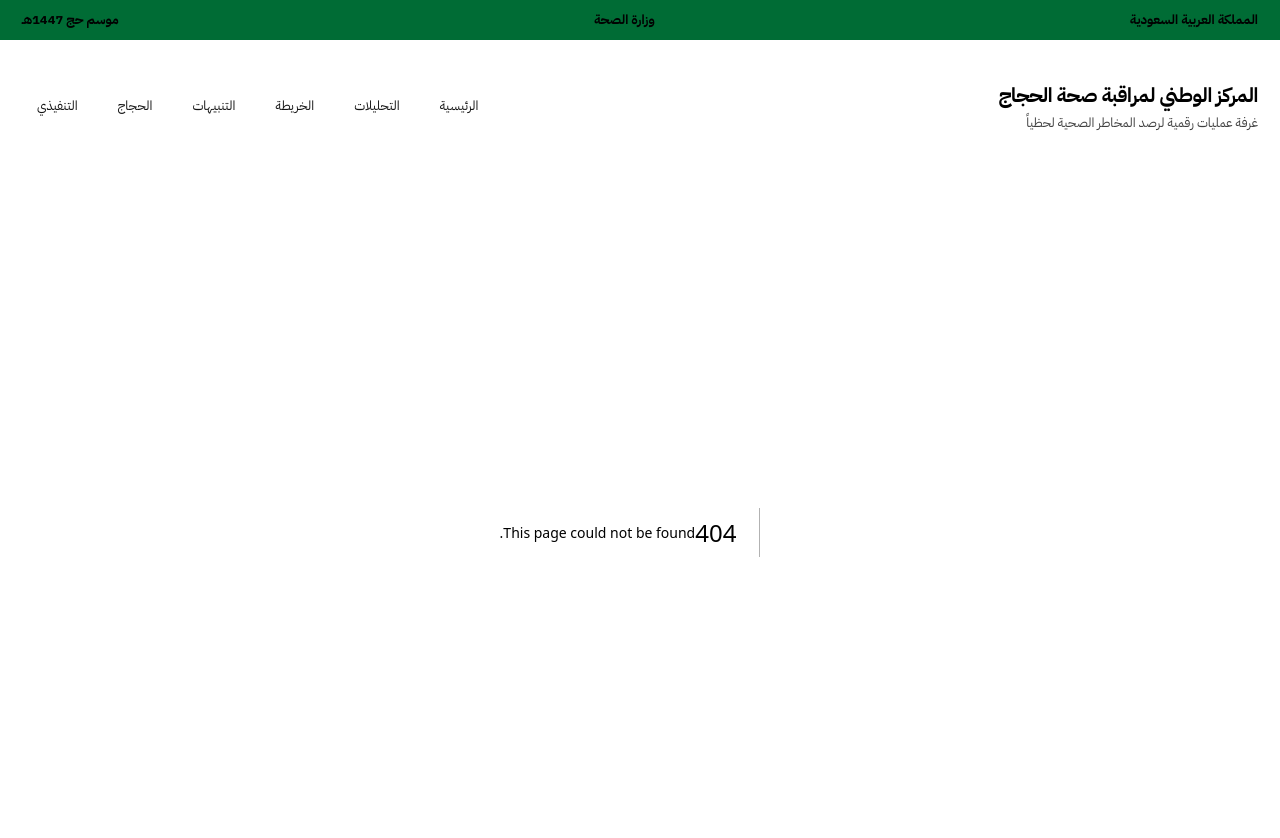
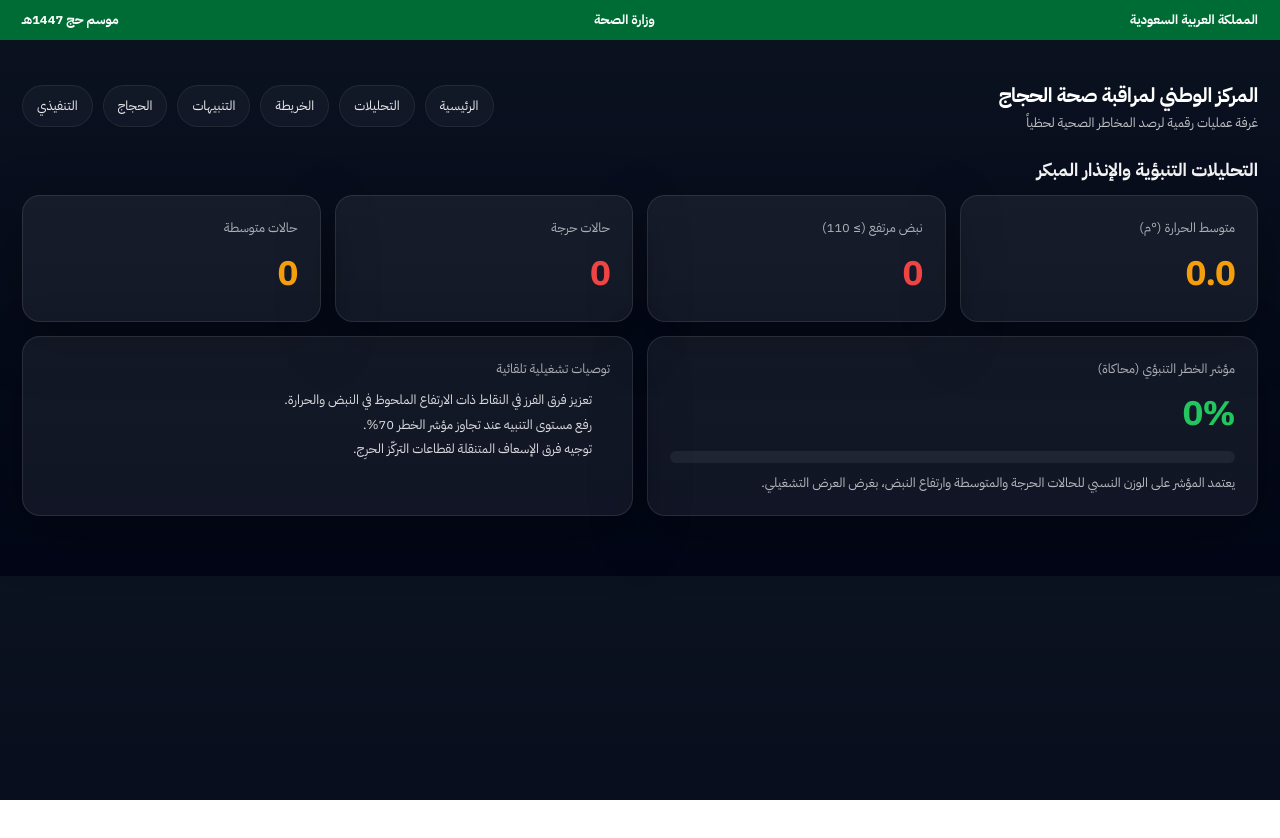
Before and after one commit to jkg9rmd8td-blip/hajj-health-monitoring, a Next.js app: page /analytics in a window 1280 px wide. Before the commit this address had no page. Shown: the top 838 px of the page. After the commit the page ends 800 px from the top, so only its background shows below. Built offline with nearby package versions, Linux system fonts and the light colour scheme.

Commit message:
Create page.js

```diff
--- /dev/null
+++ b/app/analytics/page.js
@@ -0,0 +1,90 @@
+"use client"
+
+import { useEffect, useMemo, useState } from "react"
+
+export default function التحليلات() {
+  const [data, setData] = useState([])
+
+  useEffect(() => {
+    fetch("/api/pilgrims")
+      .then(r => r.json())
+      .then(setData)
+      .catch(() => setData([]))
+  }, [])
+
+  const computed = useMemo(() => {
+    const total = data.length
+    const critical = data.filter(p => p.risk === "critical").length
+    const medium = data.filter(p => p.risk === "medium").length
+    const low = data.filter(p => p.risk === "low").length
+
+    const avgTemp = total
+      ? (data.reduce((s, p) => s + (Number(p.temperature) || 0), 0) / total).toFixed(1)
+      : "0.0"
+
+    const highPulse = data.filter(p => Number(p.heartRate) >= 110).length
+
+    // مؤشر تنبؤي بسيط (محاكاة رسمية للعرض)
+    const riskForecast = Math.min(
+      100,
+      Math.round((critical * 4 + medium * 2 + highPulse * 1.5) / Math.max(total, 1) * 20)
+    )
+
+    return { total, critical, medium, low, avgTemp, highPulse, riskForecast }
+  }, [data])
+
+  return (
+    <main>
+      <div className="sectionTitle">التحليلات التنبؤية والإنذار المبكر</div>
+
+      <div className="grid4">
+        <Card label="متوسط الحرارة (°م)" value={computed.avgTemp} tone="amber" />
+        <Card label="نبض مرتفع (≥ 110)" value={computed.highPulse} tone="red" />
+        <Card label="حالات حرجة" value={computed.critical} tone="red" />
+        <Card label="حالات متوسطة" value={computed.medium} tone="amber" />
+      </div>
+
+      <div className="grid2" style={{ marginTop: 14 }}>
+        <div className="card">
+          <div className="kpiLabel">مؤشر الخطر التنبؤي (محاكاة)</div>
+          <div className={"kpiValue " + (computed.riskForecast >= 70 ? "red" : computed.riskForecast >= 45 ? "amber" : "green")}>
+            {computed.riskForecast}%
+          </div>
+
+          <div style={{ marginTop: 12, background: "rgba(255,255,255,.06)", borderRadius: 999, height: 12, overflow: "hidden" }}>
+            <div
+              style={{
+                width: `${computed.riskForecast}%`,
+                height: "100%",
+                background: computed.riskForecast >= 70 ? "#ef4444" : computed.riskForecast >= 45 ? "#f59e0b" : "#22c55e",
+                transition: "width .35s ease"
+              }}
+            />
+          </div>
+
+          <div style={{ marginTop: 10, opacity: .7, fontSize: 13 }}>
+            يعتمد المؤشر على الوزن النسبي للحالات الحرجة والمتوسطة وارتفاع النبض، بغرض العرض التشغيلي.
+          </div>
+        </div>
+
+        <div className="card">
+          <div className="kpiLabel">توصيات تشغيلية تلقائية</div>
+          <ul style={{ margin: 0, paddingRight: 18, opacity: .85, lineHeight: 1.9, fontSize: 13 }}>
+            <li>تعزيز فرق الفرز في النقاط ذات الارتفاع الملحوظ في النبض والحرارة.</li>
+            <li>رفع مستوى التنبيه عند تجاوز مؤشر الخطر 70%.</li>
+            <li>توجيه فرق الإسعاف المتنقلة لقطاعات التركّز الحرِج.</li>
+          </ul>
+        </div>
+      </div>
+    </main>
+  )
+}
+
+function Card({ label, value, tone }) {
+  return (
+    <div className="card">
+      <div className="kpiLabel">{label}</div>
+      <div className={"kpiValue " + (tone || "")}>{value}</div>
+    </div>
+  )
+}
```
